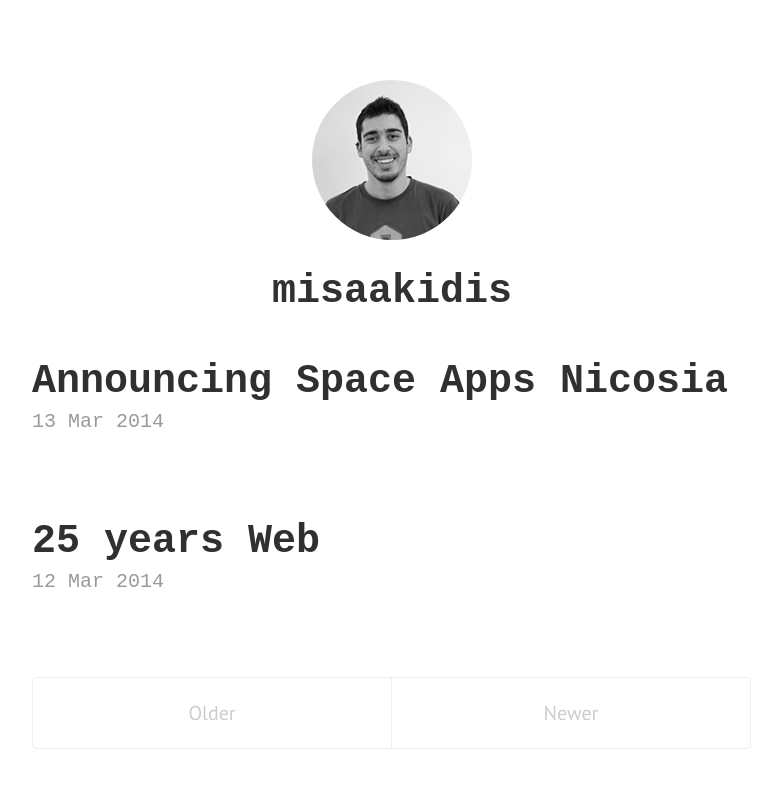
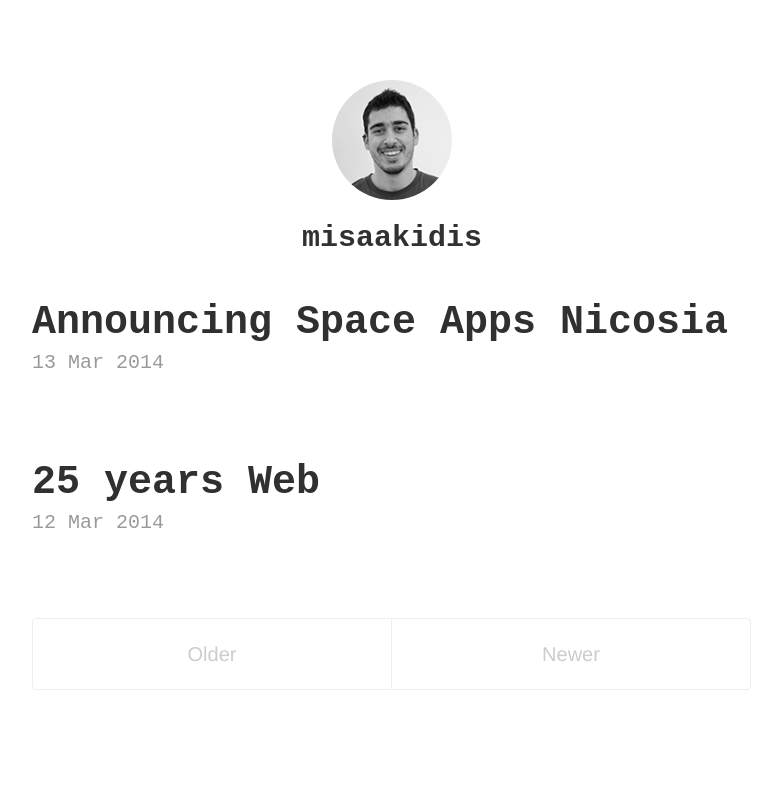
Before and after one commit to misaakidis/misaakidis.github.io, a Jekyll site: the page built from index.html, in a window 1280 px wide. Shown: the top 788 px of the page, without its empty margins (248-1030 px from the left). Built offline with Jekyll 4.4.1, drawn with Linux system fonts in a browser that asks for light colours; Markdown is read by kramdown in place of the engine named in the settings; the list of posts is cut into pages by our own code.

Commit message:
MOD: better SEO support. MOD: img and size on rem.

```diff
--- a/_includes/head.html
+++ b/_includes/head.html
@@ -13,16 +13,18 @@
     {% endif %}
   </title>
 
+  <meta name="author" content="Isaakidis Marios misaakidis">
+  <meta name="description" content="misaakidis thoughts in the Web. {catalyst, internet hacktivist, space storyteller}">
+  <meta name="keywords" content="misaakidis,thoughts,blog,Cyprus,space,hack66">
+
   <!-- CSS -->
   <link rel="stylesheet" href="/public/css/poole.css">
   <link rel="stylesheet" href="/public/css/syntax.css">
-  <!--<link rel="stylesheet" href="/public/css/hyde.css">-->
   <link rel="stylesheet" href="/public/css/thoughts.css">
-  <link rel="stylesheet" href="http://fonts.googleapis.com/css?family=PT+Sans:400,400italic,700|Abril+Fatface">
 
   <!-- Icons -->
     <link rel="shortcut icon" href="/public/favicon.ico">
 
   <!-- RSS -->
-  <link rel="alternate" type="application/atom+xml" title="thoughts. feed" href="/atom.xml">
+  <link rel="alternate" type="application/atom+xml" title="misaakidis thoughts." href="/atom.xml">
 </head>
--- a/_includes/header.html
+++ b/_includes/header.html
@@ -1,10 +1,7 @@
 <div class="center">
 
-    <a href="/index.html">
-        <div class="circular center"></div>
-        <h1> {{ site.author.nickname }} </h1>
-    </a>
+    <a href="/index.html"><div class="circular center"></div></a>
+    <a href="/index.html"><h2> {{ site.author.nickname }} </h2></a>
 
     <br>
-
 </div>
--- a/_layouts/default.html
+++ b/_layouts/default.html
@@ -3,29 +3,25 @@
 
   {% include head.html %}
 
-  <!-- {% include sidebar.html %} -->
-
   <body>
-
     <div class="content container">
-
         {% include header.html %}
 
         {{ content }}
-
     </div>
-
   </body>
 
+<!-- Google Analytics -->
   <script>
       (function(i,s,o,g,r,a,m){i['GoogleAnalyticsObject']=r;i[r]=i[r]||function(){
           (i[r].q=i[r].q||[]).push(arguments)},i[r].l=1*new Date();a=s.createElement(o),
               m=s.getElementsByTagName(o)[0];a.async=1;a.src=g;m.parentNode.insertBefore(a,m)
       })(window,document,'script','//www.google-analytics.com/analytics.js','ga');
-
       ga('create', 'UA-47132599-4', 'misaakidis.github.io');
       ga('send', 'pageview');
-
   </script>
 
+  <!-- Authorship in search results -->
+  <a href="https://plus.google.com/u/0/116081800254586097772?rel=author"></a>
+
 </html>
--- a/index.html
+++ b/index.html
@@ -33,5 +33,3 @@
     <span class="pagination-item newer">Newer</span>
     {% endif %}
 </div>
-
-<a href="https://plus.google.com/u/0/116081800254586097772?rel=author"></a>
--- a/public/css/thoughts.css
+++ b/public/css/thoughts.css
@@ -6,16 +6,13 @@
 }
 
 .circular {
-    width: 8em;
-    height: 8em;
-    border-radius: 150px;
-    -webkit-border-radius: 150px;
-    -moz-border-radius: 150px;
+    width: 6rem;
+    height: 6rem;
+    border-radius: 6rem;
+    -webkit-border-radius: 6rem;
+    -moz-border-radius: 6rem;
     background: url(/public/me.jpg) no-repeat;
-    background-size: 8em 8em;
-/*    box-shadow: 0 0 8px rgba(0, 0, 0, .8);
-    -webkit-box-shadow: 0 0 8px rgba(0, 0, 0, .8);
-    -moz-box-shadow: 0 0 8px rgba(0, 0, 0, .8);*/
+    background-size: 6rem 6rem;
 }
 
 .content {
```
Also changed, not shown: public/me.jpg.
